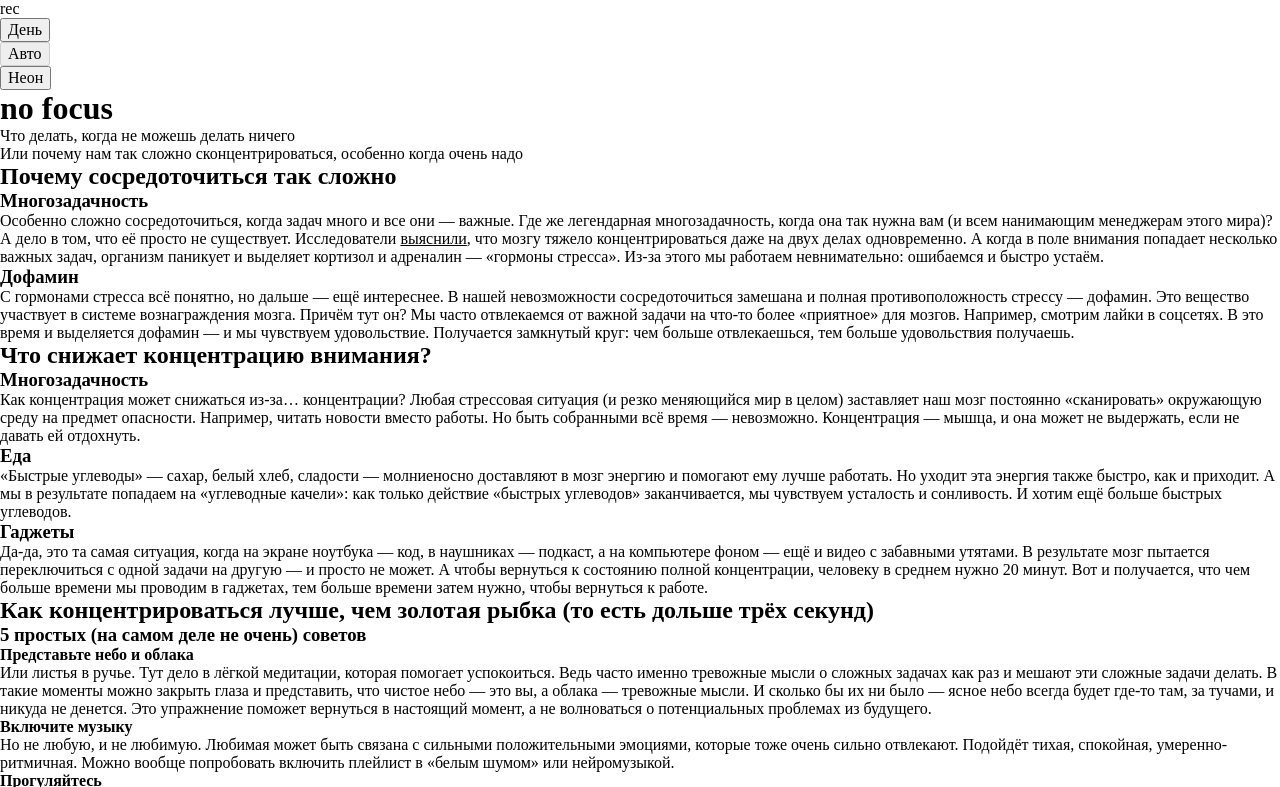
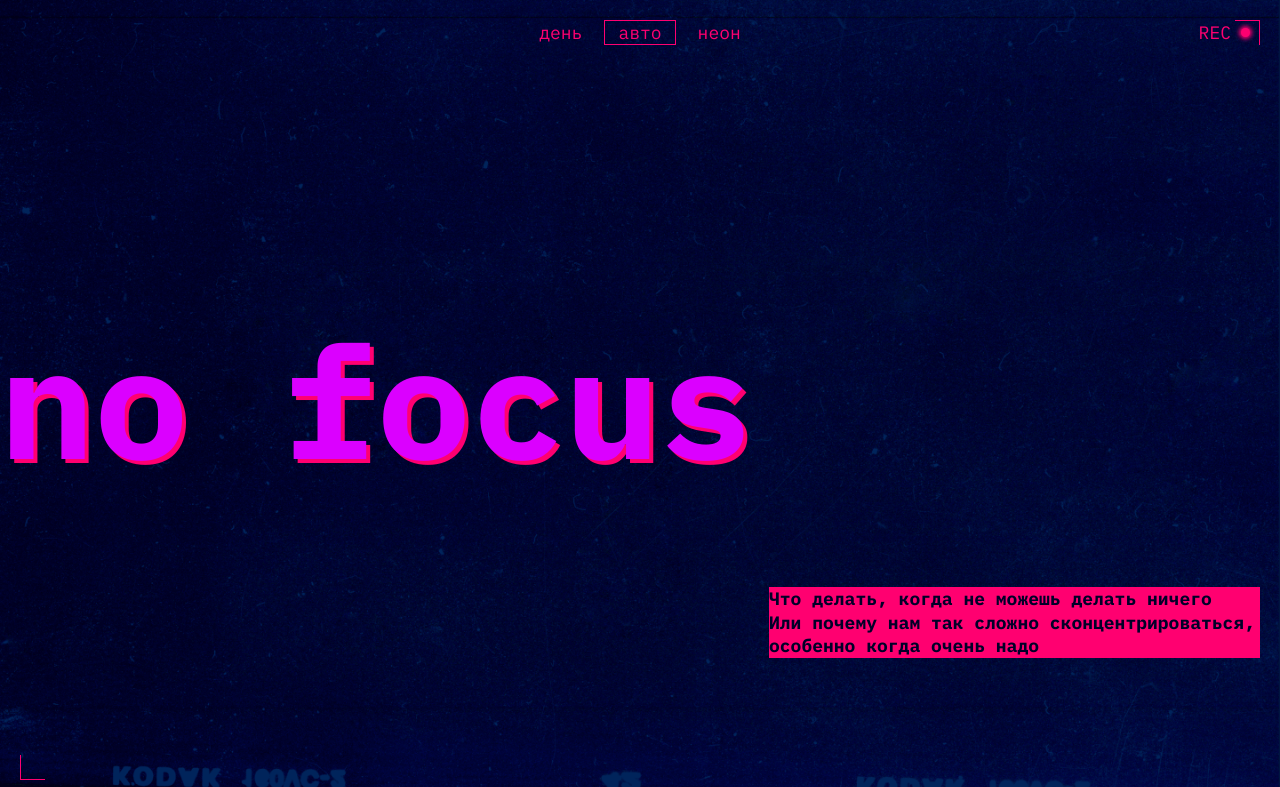
Before and after one commit to I-Kostya/slozhno-sosredotochitsya, a plain HTML site: page index.html in a window 1280 px wide. Shown: the top 787 px of the page. Drawn offline with Linux system fonts and the light colour scheme.

Commit message:
header completed

```diff
--- a/index.html
+++ b/index.html
@@ -48,7 +48,7 @@
 			</nav>
 
 			<h1 class="header__title">no focus</h1>
-			<p class="header__text">
+			<p class="header__text title-decor">
 				Что делать, когда не можешь делать ничего<br />Или почему нам так сложно
 				сконцентрироваться, особенно когда очень надо
 			</p>
--- a/styles/style.css
+++ b/styles/style.css
@@ -1,5 +1,129 @@
 /* Основные стили проекта. Это стили для темы, которую вы верстаете первой. */
 
 .page {
-  /* сохраните в разметке и стилях класс page. На его основе работает скрипт. */
+	/* сохраните в разметке и стилях класс page. На его основе работает скрипт. */
+	font-family: 'IBM Plex mono', monospace;
+	background-image: var(--cover-image);
+	background-color: var(--page-background-color);
+	background-position: center;
+  background-repeat: no-repeat;
+  background-attachment: fixed;
+  background-size: cover;
 }
+
+.header {
+	display: grid;
+	grid-template-rows: 1fr min-content 1fr;
+	height: 100vh;
+	padding: 20px 20px 20px 20px;
+}
+
+.decorated-zone {
+	position: relative;
+}
+
+.decorated-zone::before {
+	content: '';
+	position: absolute;
+	top: 20px;
+	right: 20px;
+	block-size: 25px;
+	inline-size: 25px;
+	border-right: 1px solid var(--accent-color);
+	border-top: 1px solid var(--accent-color);
+}
+
+.decorated-zone::after {
+	content: '';
+	position: absolute;
+	bottom: 20px;
+	left: 20px;
+	block-size: 25px;
+	inline-size: 25px;
+	border-left: 1px solid var(--accent-color);
+	border-bottom: 1px solid var(--accent-color);
+}
+
+.header__rec {
+	display: flex;
+	align-items: center;
+	position: absolute;
+	top: 21px;
+	right: 30px;
+	color: #ff0070;
+	font-weight: 400;
+	font-size: 18px;
+	text-transform: uppercase;
+}
+
+.header__rec::after {
+	content: '';
+	display: inline-block;
+	block-size: 9px;
+	inline-size: 9px;
+	margin-inline-start: 10px;
+	border-radius: 50%;
+	background-color: var(--accent-color);
+	box-shadow: 0 0 4px 2px var(--accent-color);
+}
+
+.header__theme-menu {
+	align-self: flex-start;
+	justify-self: center;
+}
+
+.header__theme-menu-list {
+	display: flex;
+	gap: 8px;
+	justify-content: center;
+}
+
+.header__theme-menu-button {
+	font-size: 18px;
+	font-weight: 400;
+	text-transform: lowercase;
+	color: var(--accent-color);
+	padding: 0 13px;
+	background-color: transparent;
+	border: 1px solid transparent;
+	cursor: pointer;
+}
+
+.header__theme-menu-button:hover {
+	border-color: var(--border-opacity-color);
+}
+
+.header__theme-menu-button:focus {
+	outline: 0;
+}
+
+.header__theme-menu-button:focus-visible {
+	border-bottom: 1px solid;
+}
+
+.header__theme-menu-button_active {
+	border: 1px solid;
+	pointer-events: none;
+}
+
+.header__title {
+	font-size: clamp(7.5rem, 0.5625rem + 14.4531vw, 9.8125rem);
+	color: var(--title-color);
+	line-height: 83%;
+	text-shadow: 4px 4px 0 var(--accent-color);
+  margin-left: -20px;
+}
+
+.header__text {
+	align-self: center;
+	justify-self: flex-end;
+	max-inline-size: 491px;
+}
+
+.title-decor {
+	font-weight: 700;
+	line-height: 130%;
+	font-size: 18px;
+	color: var(--section-card-title-color);
+  background-color: var(--accent-color);
+}
--- a/styles/variables.css
+++ b/styles/variables.css
@@ -2,3 +2,13 @@
   Переменные для вашего проекта
   и их переопределение под различные устройства
 */
+
+:root {
+	--page-background-color: #000028;
+	--title-color: #db00ff;
+  --accent-color: #ff0070;
+	--section-card-title-color: #000028;
+	--section-card-text-color: #f1b2ce;
+	--border-opacity-color: #ff007066;
+	--cover-image: url(../images/cover-image-dark.png);
+}
```
